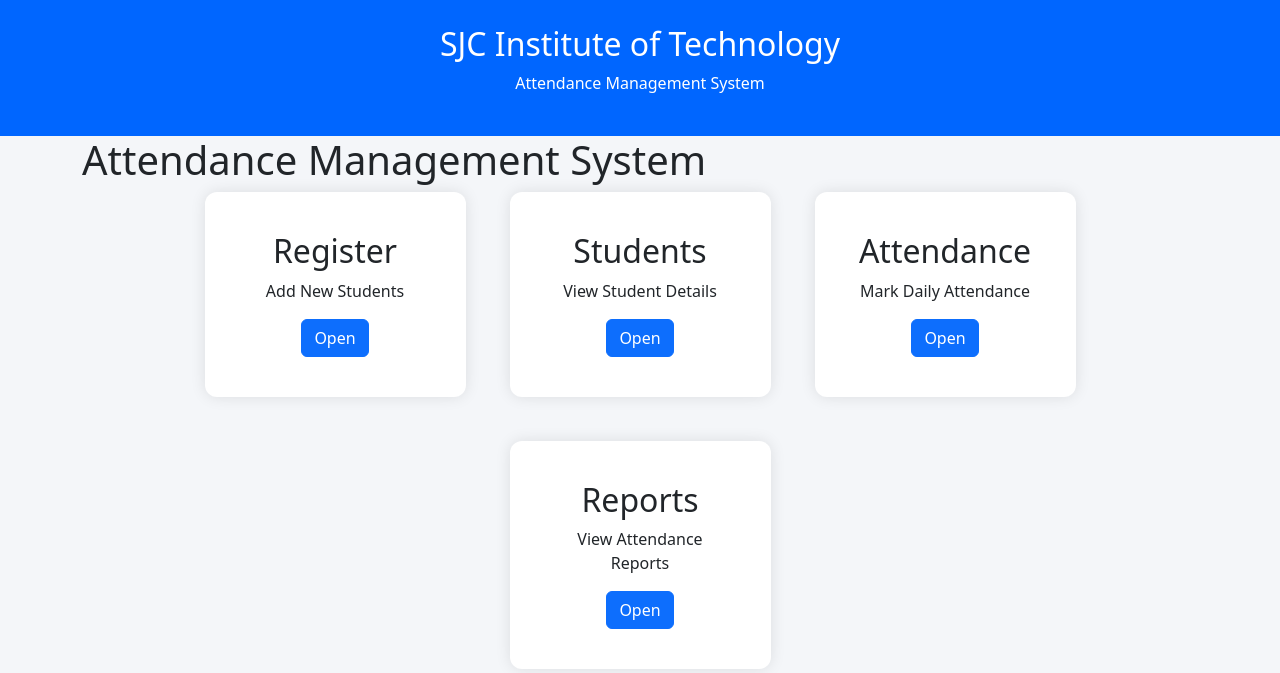
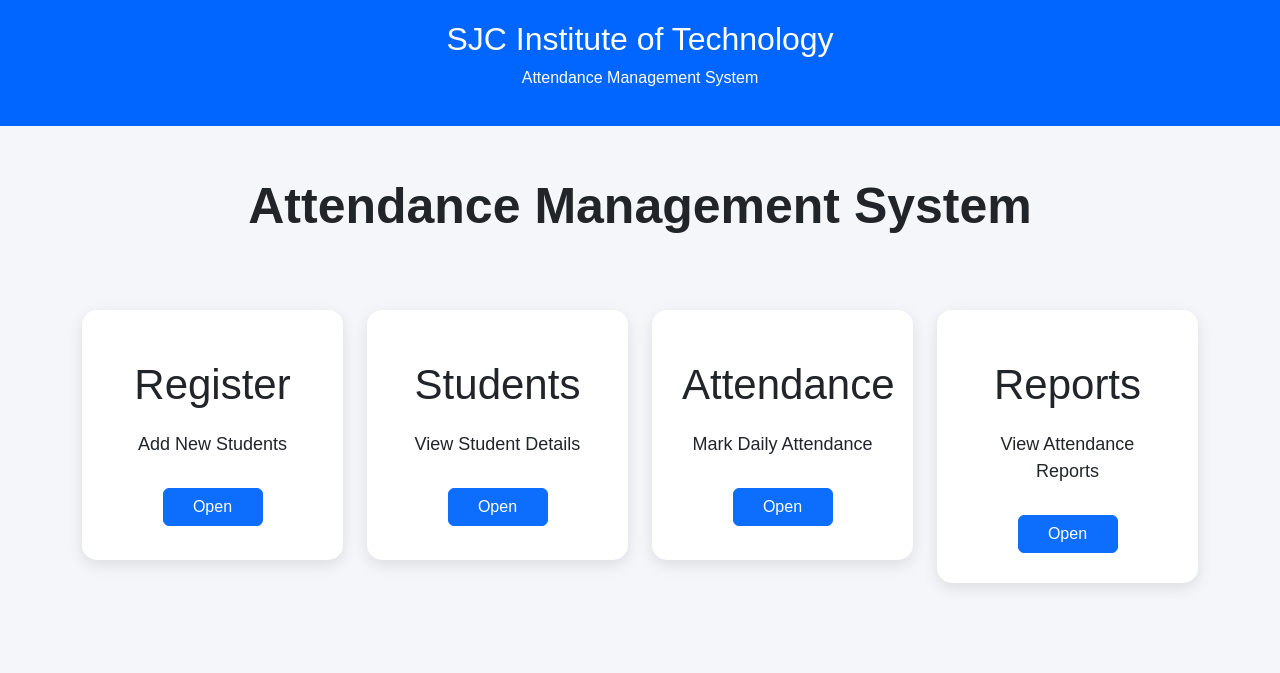
Before and after one commit to Nirmala5071/attendance-system, a Flask app: page / in a window 1280 px wide. Shown: the top 673 px of the page. Run offline with Flask 3, Linux system fonts and the light colour scheme.

Commit message:
Update style.css

```diff
--- a/static/style.css
+++ b/static/style.css
@@ -1,28 +1,49 @@
 body{
     background:#f4f6f9;
+    margin:0;
+    padding:0;
+    font-family:Arial, sans-serif;
 }
+
+/* Header */
 
 .header{
     background:#0066ff;
     color:white;
     text-align:center;
-padding:25px;
+    padding:20px;
 }
+
+/* Title */
+
+.main-title{
+    text-align:center;
+    margin-top:50px;
+    margin-bottom:50px;
+    font-size:50px;
+    font-weight:bold;
+}
+
+/* Card */
 
 .card-box{
 
     background:white;
 
-padding:40px;
-
-border-radius:12px;
+    padding:30px;
 
     text-align:center;
 
-box-shadow:0px 0px 15px rgba(0,0,0,0.1);
+    border-radius:15px;
+
+    box-shadow:0px 5px 15px rgba(0,0,0,0.1);
+
+    min-height:250px;
 
     transition:0.3s;
 }
+
+/* Hover Effect */
 
 .card-box:hover{
 
@@ -30,8 +51,36 @@ transform:translateY(-5px);
 
 }
 
+/* Card Heading */
+
+.card-box h2{
+
+    margin-top:20px;
+
+    margin-bottom:20px;
+
+    font-size:42px;
+}
+
+/* Card Text */
+
+.card-box p{
+
+    font-size:18px;
+
+    margin-bottom:30px;
+}
+
+/* Buttons */
+
+.btn{
+
+    width:100px;
+}
+
+/* Row */
+
 .row{
 
-gap:20px;
-
+    margin-top:20px;
 }
```
Lines whose indentation alone changed are shown as unchanged.
